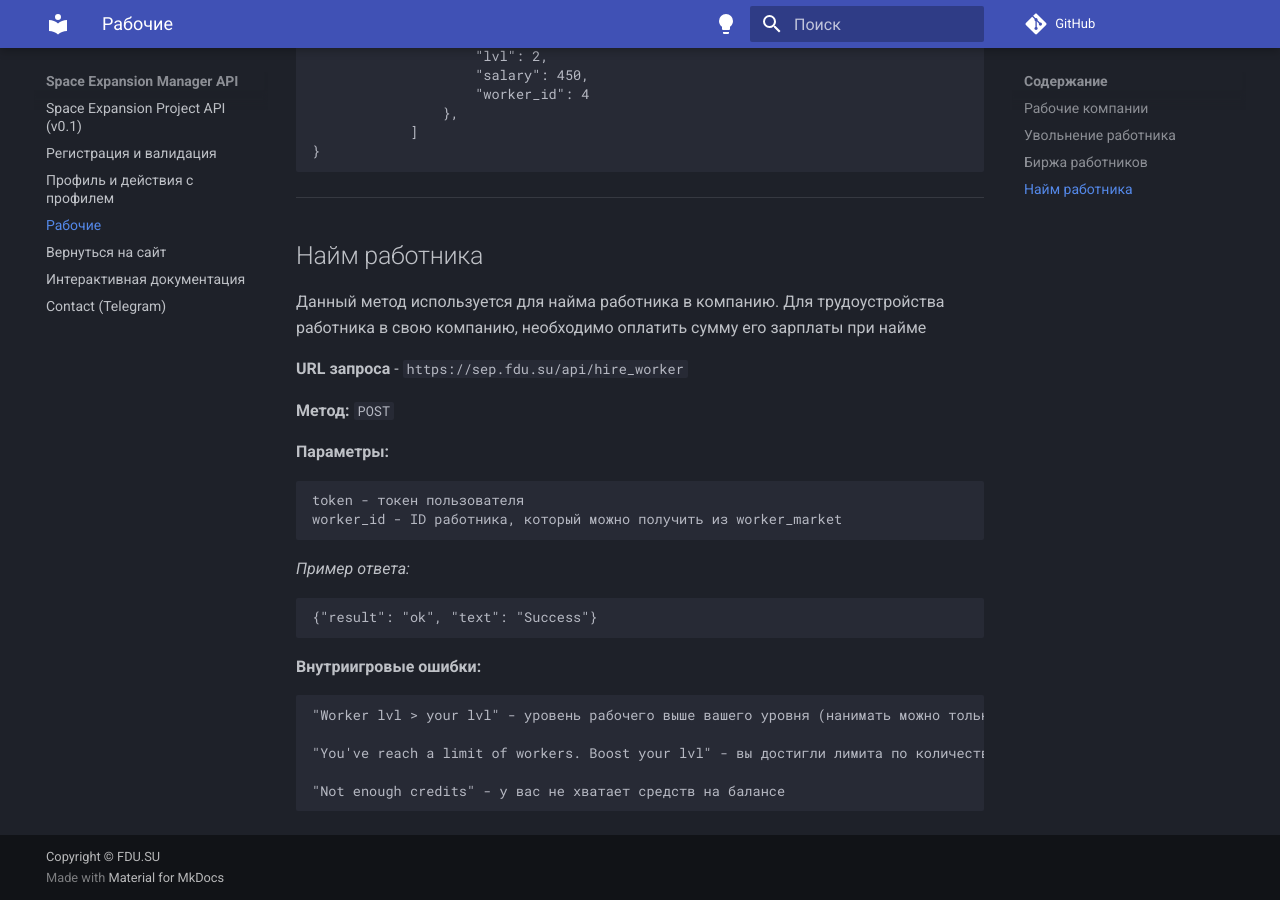
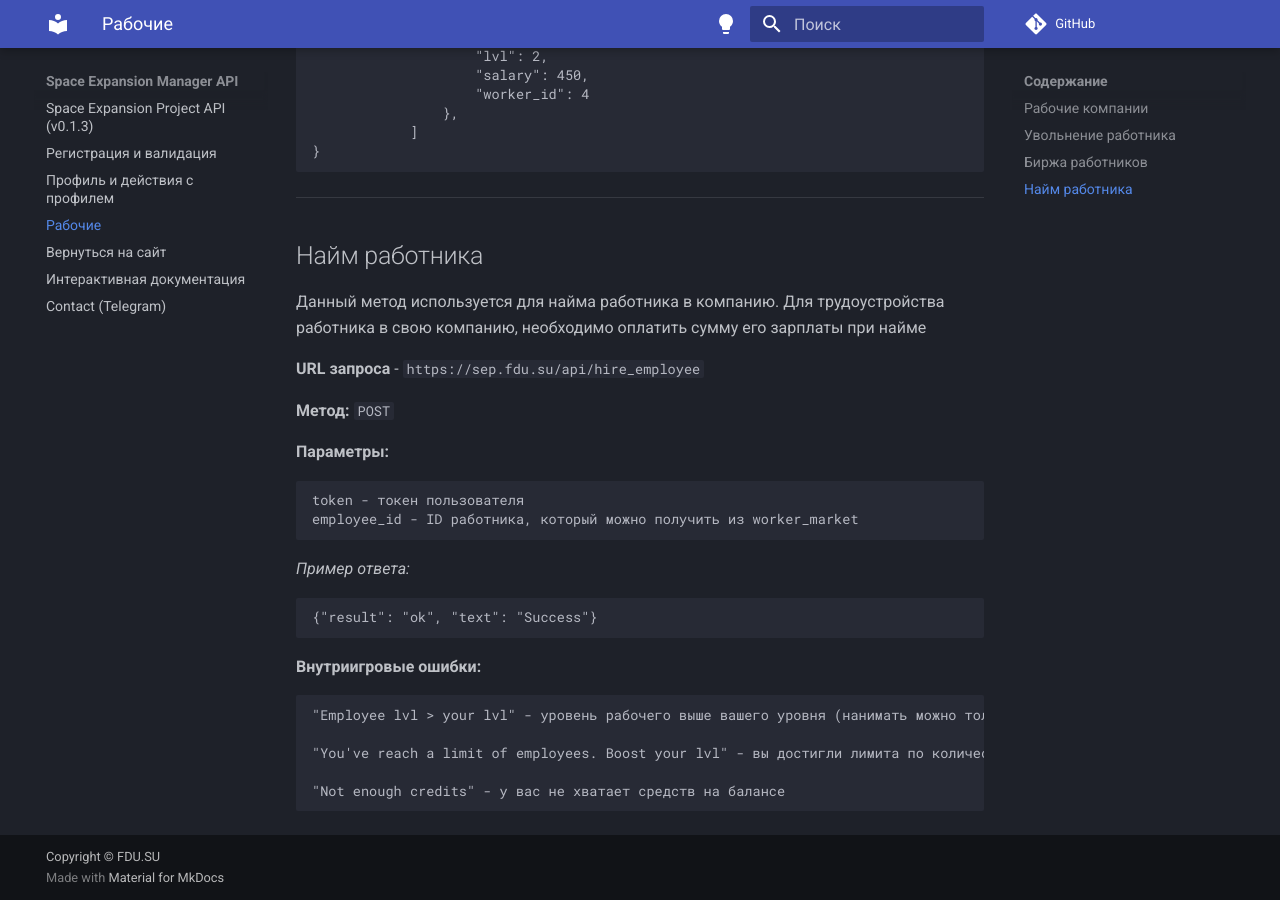
Before and after one commit to KakushiTLG/SpaceExpansionManager_Docs, an MkDocs documentation site: the page built from docs/workers.md, in a window 1280 px wide and 900 px high, scrolled down 2136 px. Built offline with MkDocs 1.6.1 and Material for MkDocs 9.7.7, drawn with Linux system fonts in a browser that asks for light colours; comment, search, counter and statistics services are not loaded; some of the changed text lies outside the part shown.

Commit message:
v0.1.3
Get-Started документация была обновлена с учётом текущих изменений. Но всё еще без модуля о ракетах :(

```diff
--- a/docs/index.md
+++ b/docs/index.md
@@ -1,4 +1,4 @@
-# Space Expansion Project API (v0.1)
+# Space Expansion Project API (v0.1.3)
 
 Space Expansion Project - симулятор космической компании. Всё взаимодействие с игрой происходит через API
 
--- a/docs/workers.md
+++ b/docs/workers.md
@@ -7,7 +7,7 @@
 
 Данный метод используется для получения информации о рабочих компании
 
-**URL запроса** - `https://sep.fdu.su/api/my_workers`
+**URL запроса** - `https://sep.fdu.su/api/my_employees`
 
 **Метод:** `POST`
 
@@ -53,7 +53,7 @@ _Пример ответа:_
 **Параметры:**
 
     token - токен пользователя
-    worker_id - ID работника, который можно получить из my_workers
+    worker_id - ID работника, который можно получить из my_employees
 
 _Пример ответа:_
 
@@ -66,7 +66,7 @@ _Пример ответа:_
 Количество работников ограничено и обновляется спустя некоторое время, если их мало.
 Так же сюда попадают уволенные из других компаний работники
 
-**URL запроса** - `https://sep.fdu.su/api/worker_market`
+**URL запроса** - `https://sep.fdu.su/api/employees_market`
 
 **Метод:** `POST`
 
@@ -98,14 +98,14 @@ _Пример ответа:_
 Данный метод используется для найма работника в компанию.
 Для трудоустройства работника в свою компанию, необходимо оплатить сумму его зарплаты при найме
 
-**URL запроса** - `https://sep.fdu.su/api/hire_worker`
+**URL запроса** - `https://sep.fdu.su/api/hire_employee`
 
 **Метод:** `POST`
 
 **Параметры:**
 
     token - токен пользователя
-    worker_id - ID работника, который можно получить из worker_market
+    employee_id - ID работника, который можно получить из worker_market
 
 _Пример ответа:_
 
@@ -113,8 +113,8 @@ _Пример ответа:_
 
 **Внутриигровые ошибки:**
 
-    "Worker lvl > your lvl" - уровень рабочего выше вашего уровня (нанимать можно только рабочих, уровень который ниже или равен вашему)
+    "Employee lvl > your lvl" - уровень рабочего выше вашего уровня (нанимать можно только рабочих, уровень который ниже или равен вашему)
 
-    "You've reach a limit of workers. Boost your lvl" - вы достигли лимита по количество работников в вашей компании. Повысьте свой уровень или увольте ненужных работников
+    "You've reach a limit of employees. Boost your lvl" - вы достигли лимита по количество работников в вашей компании. Повысьте свой уровень или увольте ненужных работников
 
     "Not enough credits" - у вас не хватает средств на балансе
```
Also changed, not shown: docs/base_methods.md (+3 -4 lines), docs/profile.md (+6 -2 lines).
